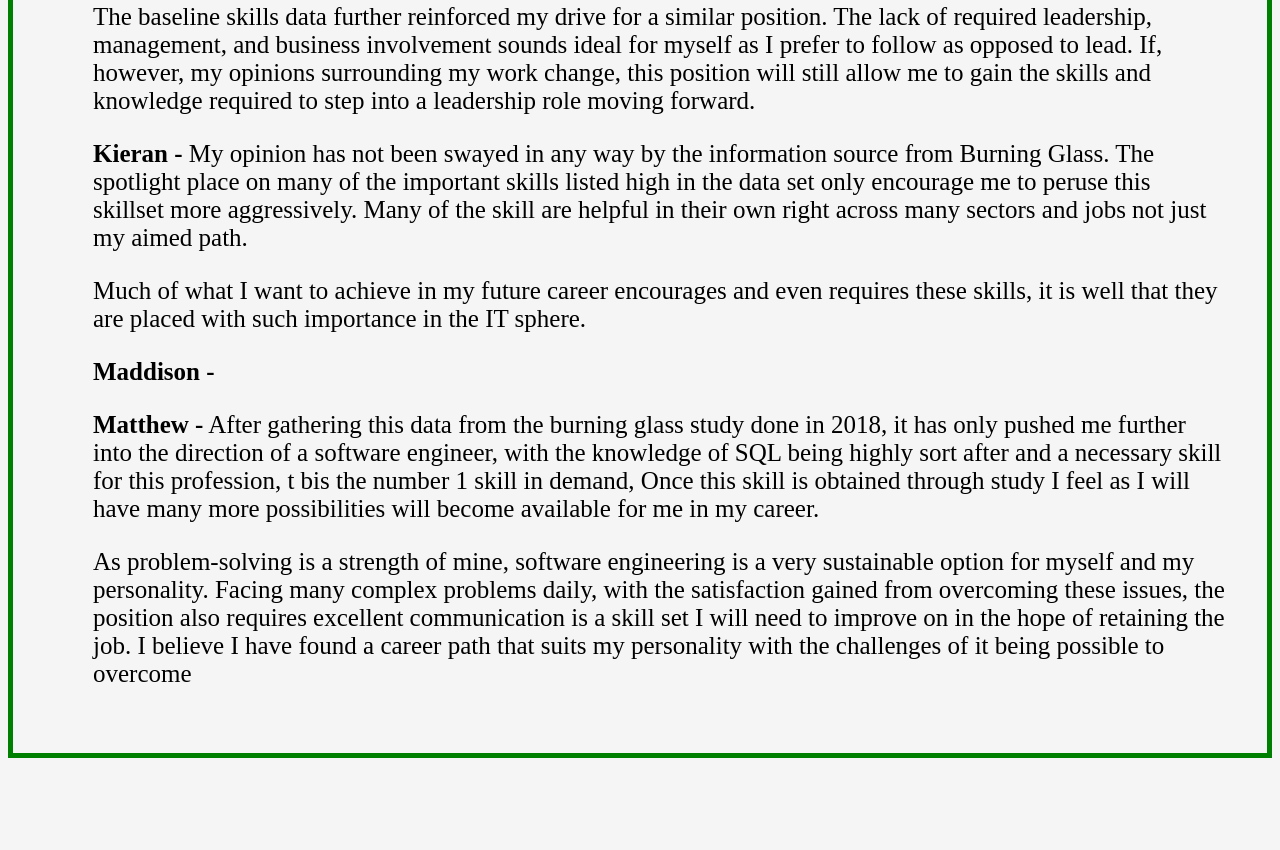
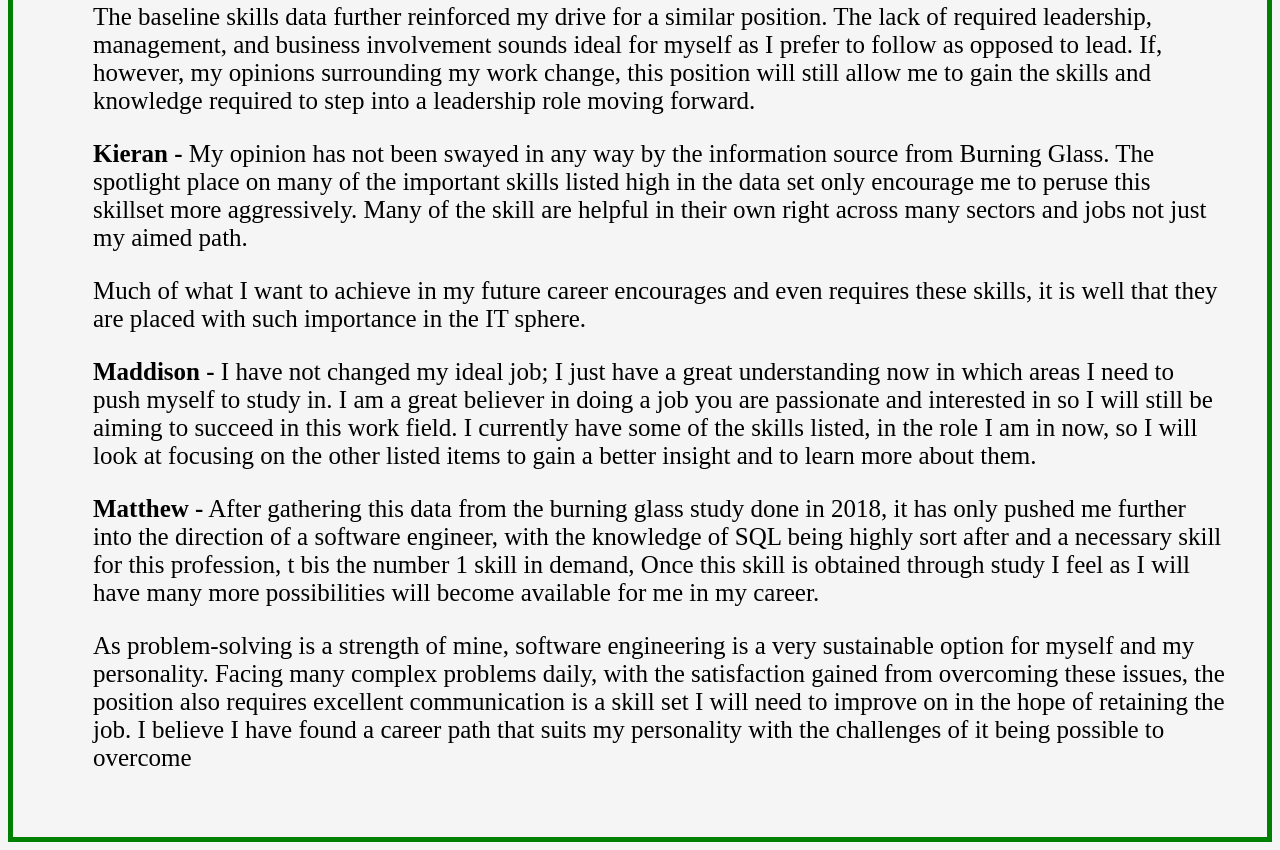
Before and after one commit to KieranSymons/Group3, a plain HTML site: page industry.data.html in a window 1280 px wide. Shown: the part 7008-7858 px from the top of the page. Before the commit the page ends 7774 px from the top, so only its background shows below. Drawn offline with Linux system fonts and the light colour scheme.

Commit message:
Update industry.data.html

```diff
--- a/industry.data.html
+++ b/industry.data.html
@@ -397,7 +397,9 @@ The baseline skills data further reinforced my drive for a similar position. The
     Much of what I want to achieve in my future career encourages and even requires these skills, it is well that they are placed with such importance in the IT sphere.
 </p>
 <p><strong>Maddison -</strong>
+    I have not changed my ideal job; I just have a great understanding now in which areas I need to push myself to study in. I am a great believer in doing a job you are passionate and interested in so I will still be aiming to succeed in this work field.
 
+    I currently have some of the skills listed, in the role I am in now, so I will look at focusing on the other listed items to gain a better insight and to learn more about them.
 </p>
 <p><strong>Matthew -</strong>
 After gathering this data from the burning glass study done in 2018, it has only pushed me further into the direction of a software engineer, with the knowledge of SQL being highly sort after and a necessary skill for this profession, t bis the number 1 skill in demand, Once this skill is obtained through study I feel as I will have many more possibilities will become available for me in my career.
```
